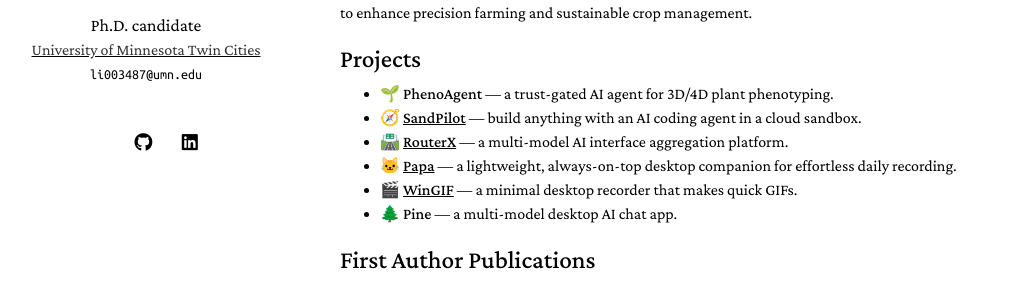
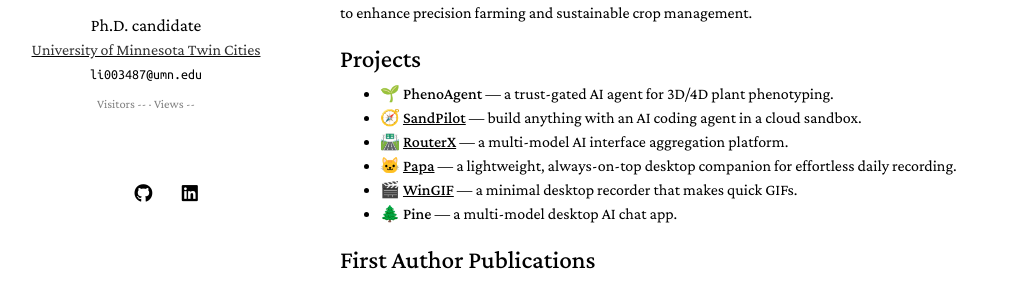
Before and after one commit to dbcopper/dbcopper.github.io, a Jekyll site: the page built from index.md, in a window 1280 px wide. Shown: the part 228-519 px from the top of the page, without its empty margins (130-1148 px from the left). Built offline with Jekyll 4.4.1, drawn with Linux system fonts in a browser that asks for light colours; comment, search, counter and statistics services are not loaded; a style sheet for code colours, icons or effects is not loaded; our own code applies the rules of GitHub Pages for plain Markdown files.

Commit message:
Add homepage visit statistics

```diff
--- a/_layouts/homepage.html
+++ b/_layouts/homepage.html
@@ -42,6 +42,18 @@
     <link rel="stylesheet" href="./assets/css/style-no-dark-mode.css">
     <link rel="stylesheet" href="./assets/css/publications-no-dark-mode.css?v=20260710-2">
     {% endif %}
+    <style>
+      .site-stats {
+        color: #828282;
+        font-size: 0.78rem;
+        line-height: 1.5;
+        margin-top: 0.55rem;
+      }
+
+      .site-stats span + span::before {
+        content: " · ";
+      }
+    </style>
 
   </head>
   <body>
@@ -65,6 +77,11 @@
         {% if site.email %}
         <email>{{ site.email }}</email>
         {% endif %}
+
+        <div class="site-stats" aria-label="Website visit statistics">
+          <span id="busuanzi_container_site_uv">Visitors <span id="busuanzi_value_site_uv">--</span></span>
+          <span id="busuanzi_container_site_pv">Views <span id="busuanzi_value_site_pv">--</span></span>
+        </div>
 
         <br>
         <br>
@@ -127,6 +144,7 @@
     {% if site.auto_dark_mode %}
     <script src="{{ "/assets/js/time-theme.js" | relative_url }}" defer></script>
     {% endif %}
+    <script async src="https://busuanzi.ibruce.info/busuanzi/2.3/busuanzi.pure.mini.js"></script>
     {% if site.google_analytics %}
     <script>
       (function(i,s,o,g,r,a,m){i['GoogleAnalyticsObject']=r;i[r]=i[r]||function(){
```
